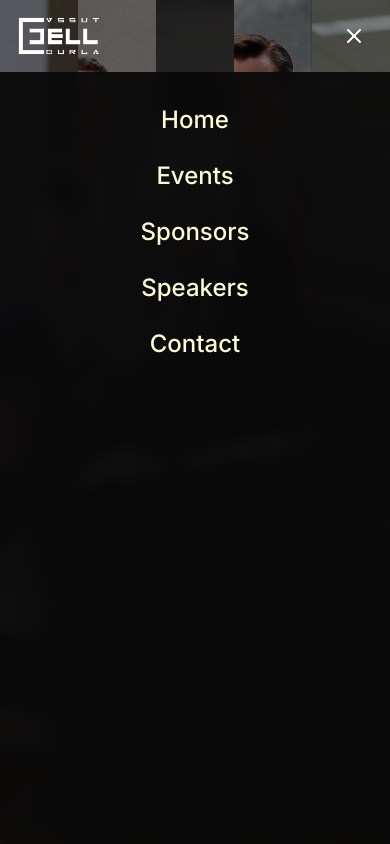
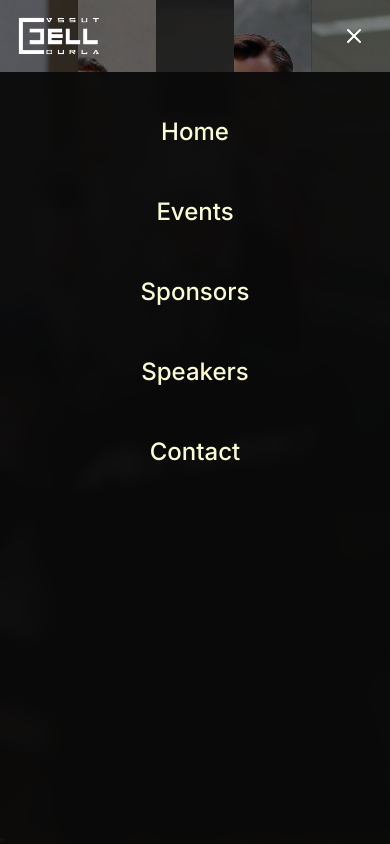
Before and after one commit to iddev5/esummit25, a Next.js app: page / in a window 390 px wide. Both pictures are taken after a click on the button 354 px from the left and 36 px from the top of the page. Shown: the top 844 px of the page. Built offline with nearby package versions, Linux system fonts and the light colour scheme.

Commit message:
navbar animated

```diff
--- a/src/components/Header.js
+++ b/src/components/Header.js
@@ -36,7 +36,7 @@ export default function Header() {
     >
       <div className="container mx-auto px-4">
         <nav className="flex items-center justify-between">
-          {/* Logo */}
+
           <Link href="/" className="relative z-10">
             <Image
               src="/assets/logo.png"
@@ -47,7 +47,7 @@ export default function Header() {
             />
           </Link>
 
-          {/* Desktop Navigation */}
+
           <ul className="hidden md:flex items-center space-x-8">
             {navLinks.map((link) => (
               <li key={link.href}>
@@ -61,22 +61,28 @@ export default function Header() {
             ))}
           </ul>
 
-          {/* Mobile Menu Button */}
+
           <button
             onClick={() => setIsMenuOpen(!isMenuOpen)}
-            className="md:hidden text-[${colors.primary}] p-2"
+            className="md:hidden p-2 rounded-full hover:bg-gray-800 transition-all duration-300"
           >
-            {isMenuOpen ? (
+            <div className="relative w-6 h-6">
+              <div className={`absolute transition-all duration-300 ${isMenuOpen ? 'opacity-0 rotate-90' : 'opacity-100 rotate-0'}`}>
+                <Menu className="w-6 h-6" />
+              </div>
+              <div className={`absolute transition-all duration-300 ${isMenuOpen ? 'opacity-100 rotate-0' : 'opacity-0 -rotate-90'}`}>
                 <X className="w-6 h-6" />
-            ) : (
-              <Menu className="w-6 h-6" />
-            )}
+              </div>
+            </div>
           </button>
         </nav>
 
         {/* Mobile Navigation */}
-        {isMenuOpen && (
-          <div className="md:hidden fixed inset-0 top-[72px] bg-[#0a0a0a]/95 backdrop-blur-sm">
+        <div
+          className={`md:hidden fixed inset-0 top-[72px] bg-[#0a0a0a]/95 backdrop-blur-sm transition-transform duration-300 ease-in-out ${
+            isMenuOpen ? 'translate-x-0' : 'translate-x-full'
+          }`}
+        >
           <nav className="container mx-auto px-4 py-8">
             <ul className="flex flex-col space-y-6">
               {navLinks.map((link) => (
@@ -84,7 +90,7 @@ export default function Header() {
                   <Link
                     href={link.href}
                     onClick={() => setIsMenuOpen(false)}
-                      className={`block text-[${colors.light}] hover:text-[${colors.primary}] transition-colors text-2xl font-medium text-center`}
+                    className={`block text-[${colors.light}] hover:text-[${colors.primary}] hover:bg-gray-800 rounded-lg p-3 transition-all duration-200 text-2xl font-medium text-center`}
                   >
                     {link.label}
                   </Link>
@@ -93,7 +99,6 @@ export default function Header() {
             </ul>
           </nav>
         </div>
-        )}
       </div>
     </header>
   );
```
Lines whose indentation alone changed are shown as unchanged.
